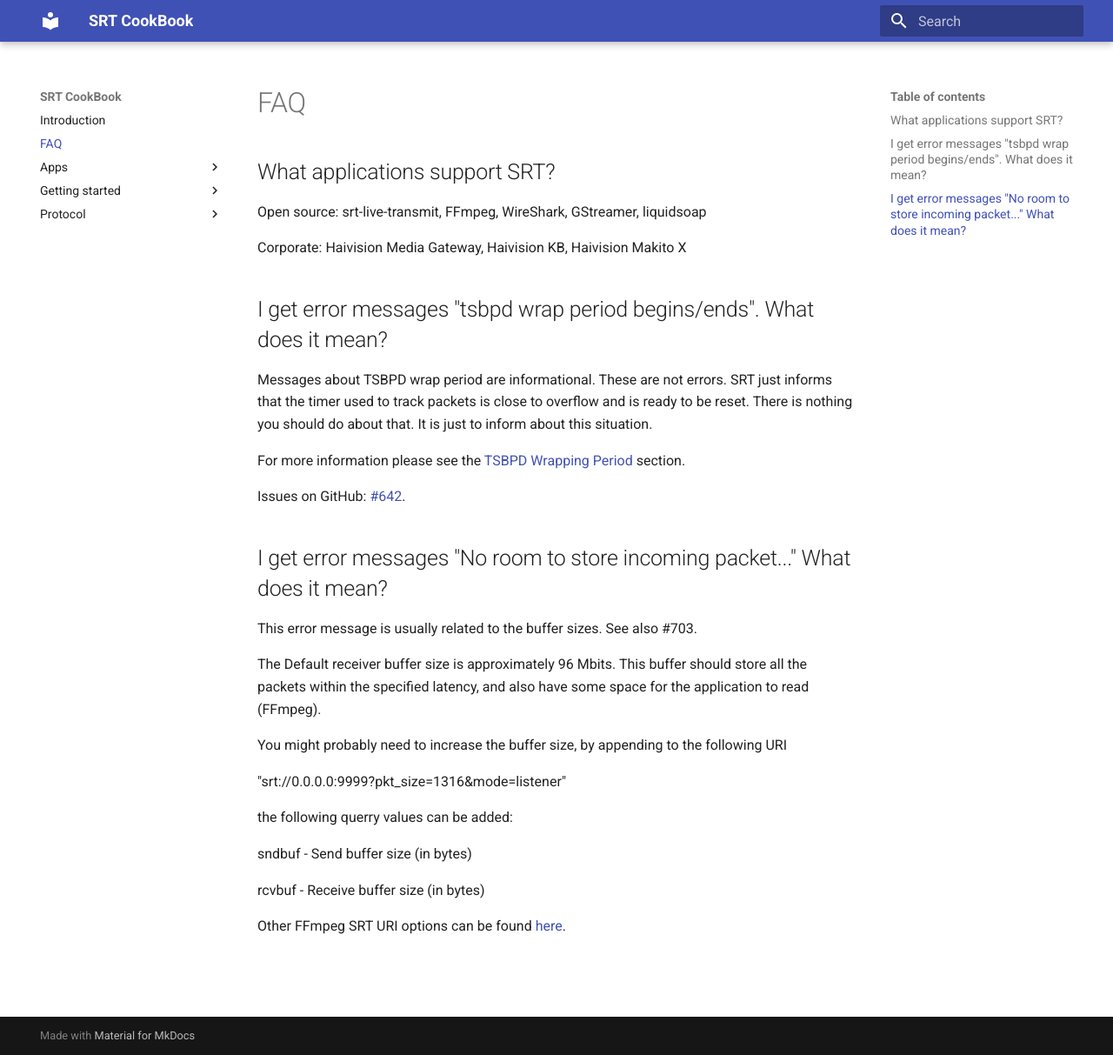
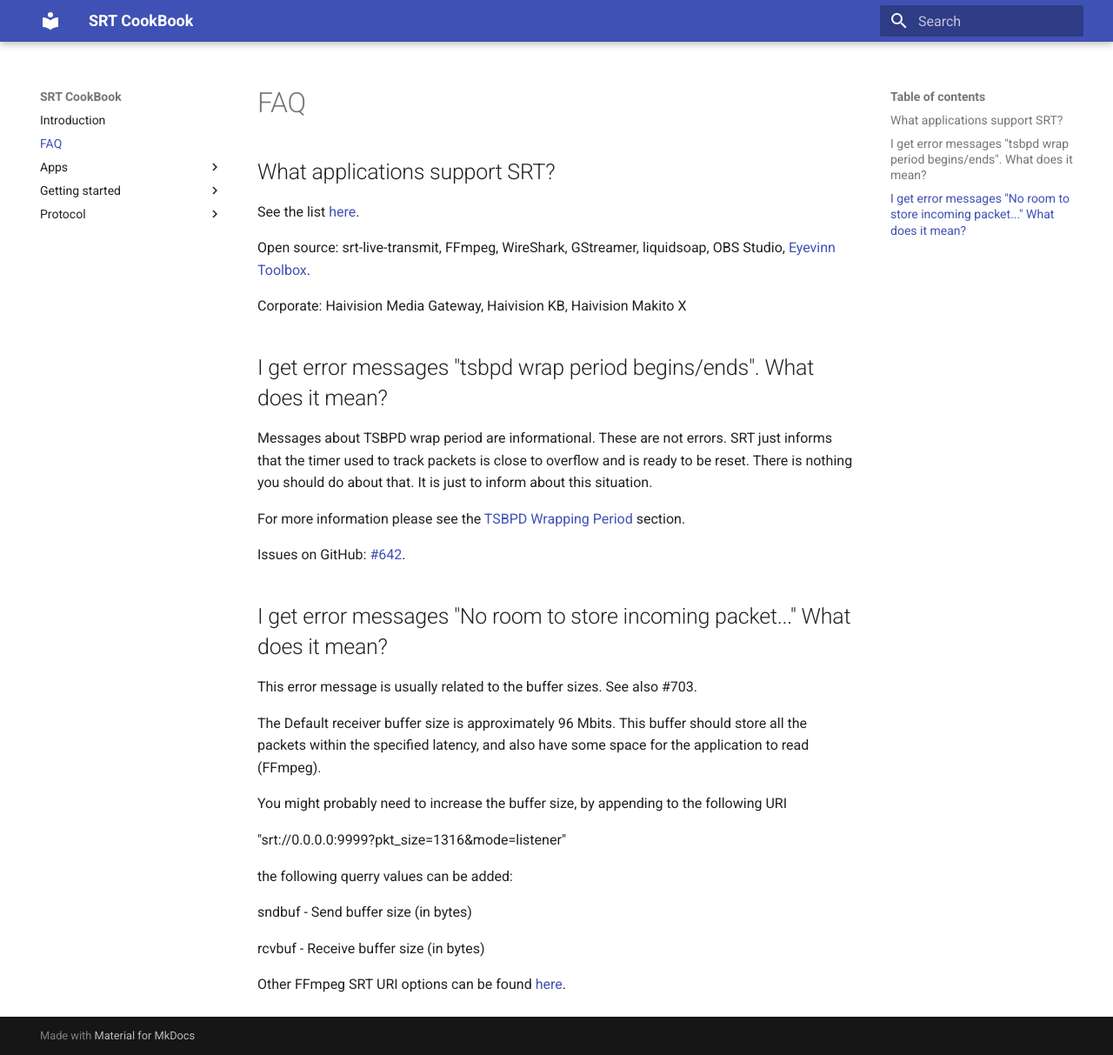
Before and after one commit to SRTLab/srt-cookbook, an MkDocs documentation site: the page built from docs/faq.md, in a window 1280 px wide and 1213 px high. Shown: the whole window at 87% size. Built offline with MkDocs 1.6.1 and Material for MkDocs 9.7.7, drawn with Linux system fonts in a browser that asks for light colours.

Commit message:
Updated the list of projects

```diff
--- a/docs/faq.md
+++ b/docs/faq.md
@@ -2,7 +2,10 @@
 
 ## What applications support SRT?
 
-Open source: srt-live-transmit, FFmpeg, WireShark, GStreamer, liquidsoap
+See the list [here](/apps/).
+
+Open source: srt-live-transmit, FFmpeg, WireShark, GStreamer, liquidsoap, OBS Studio,
+[Eyevinn Toolbox](https://github.com/Eyevinn/toolbox).
 
 Corporate: Haivision Media Gateway, Haivision KB, Haivision Makito X
 
```
Also changed, not shown: docs/apps/index.md (added, +19 -0 lines).
